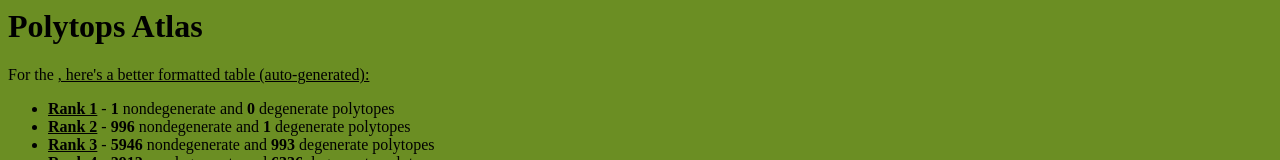
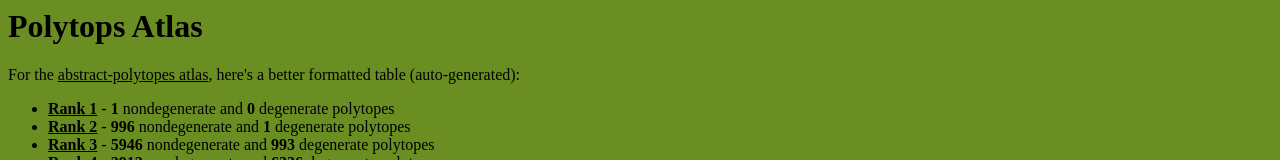
Before and after one commit to xCreeperBombx/xCreeperBombx.github.io, a plain HTML site: page polyatlas.html in a window 1280 px wide. Shown: the top 160 px of the page. Drawn offline with Linux system fonts and the light colour scheme.

Commit message:
Update polyatlas.html

```diff
--- a/polyatlas.html
+++ b/polyatlas.html
@@ -12,7 +12,7 @@
     </head>
     <body>
       <h1>Polytops Atlas</h1>
-      <p>For the <a href="https://www.abstract-polytopes.com/atlas-old/index.html>abstract-polytopes atlas"</a>, here's a better formatted table (auto-generated):</p>
+      <p>For the <a href="https://www.abstract-polytopes.com/atlas-old/index.html">abstract-polytopes atlas</a>, here's a better formatted table (auto-generated):</p>
       <p>
         <ul>
           <li><b><a href="https://www.abstract-polytopes.com/atlas-old/r1">Rank 1</a></b> - <b>1</b> nondegenerate and <b>0</b> degenerate polytopes</li>
```
